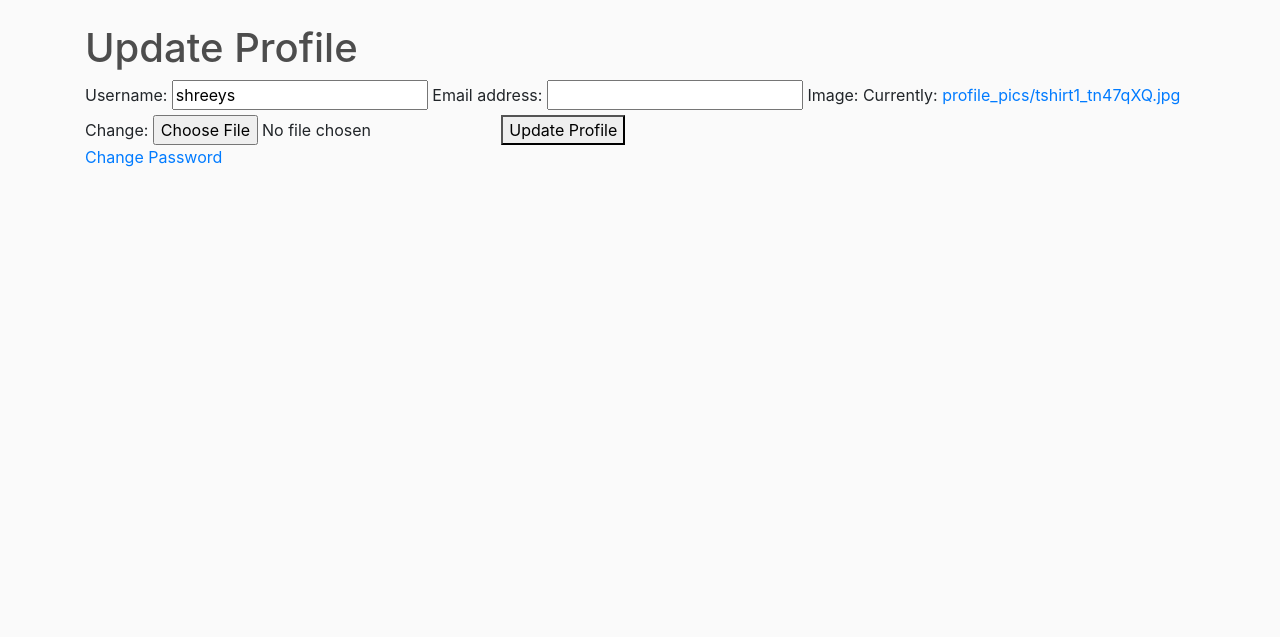
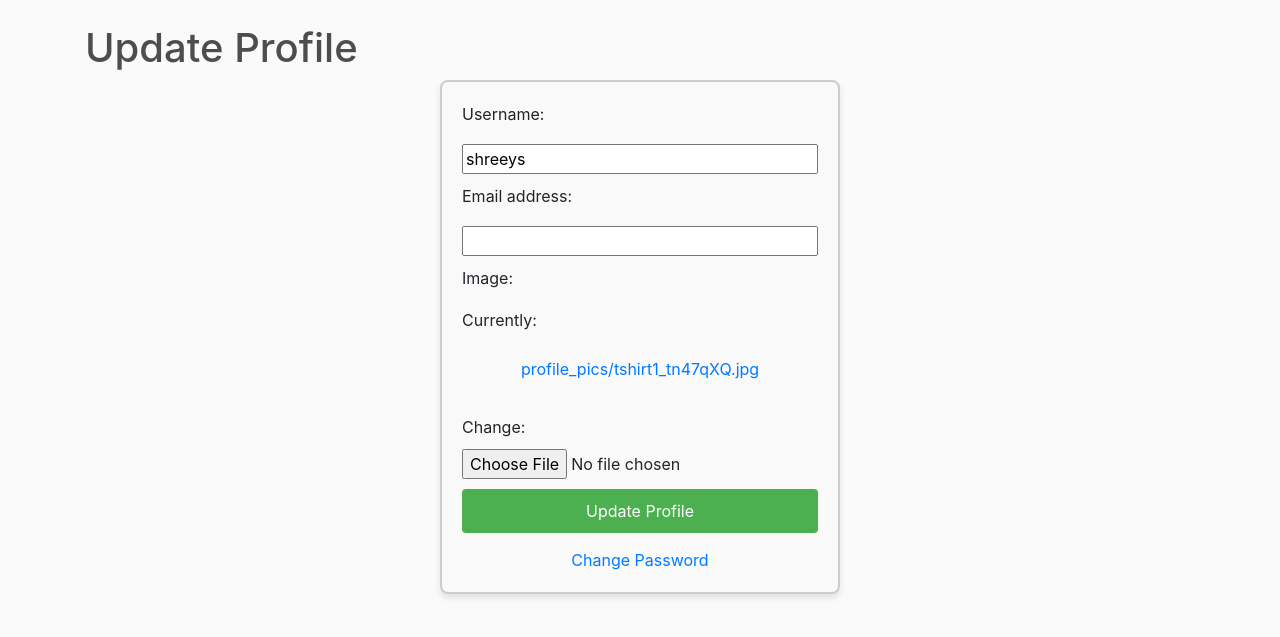
Before and after one commit to shreeya34/ecommerce_project, a Django app: page /profile/ in a window 1280 px wide. Shown: the part 70-707 px from the top of the page. Run offline with Django 3.2, Linux system fonts and the light colour scheme; a user stored in the database is signed in; data comes from the database, SQL or seed files in the repository; both versions use the stored data as it was after the commit; some libraries are stand-ins or nearby versions.

Commit message:
add square box

```diff
--- a/static/css/main.css
+++ b/static/css/main.css
@@ -130,3 +130,93 @@ h1,h2,h3,h4,h5,h6{
     background-color: rgb(74, 230, 74);
     border-color: rgb(77, 221, 77);
 }
+
+.profile-update-box {
+    border: 2px solid #ccc; /* Border color and width */
+    border-radius: 8px; /* Rounded corners */
+    padding: 20px; /* Space inside the box */
+    max-width: 400px; /* Maximum width of the box */
+    margin: 0 auto; /* Center the box */
+    background-color: #f9f9f9; /* Light background color */
+    box-shadow: 0px 4px 6px rgba(0, 0, 0, 0.1); /* Subtle shadow for depth */
+}
+
+.profile-update-box h1 {
+    text-align: center; /* Center the heading */
+    margin-bottom: 20px; /* Space below the heading */
+}
+
+.profile-update-box form {
+    display: flex;
+    flex-direction: column;
+    gap: 10px; /* Space between form elements */
+}
+
+.profile-update-box button {
+    padding: 10px;
+    background-color: #4CAF50; /* Button background color */
+    color: white;
+    border: none;
+    border-radius: 4px;
+    cursor: pointer;
+}
+
+.profile-update-box button:hover {
+    background-color: #45a049; /* Button color on hover */
+}
+
+.profile-update-box a {
+    display: block;
+    margin-top: 15px;
+    text-align: center;
+    color: #007bff; /* Link color */
+}
+
+.profile-update-box a:hover {
+    text-decoration: underline; /* Underline on hover */
+}
+
+.profile-update-box {
+    border: 2px solid #ccc; /* Border color and width */
+    border-radius: 8px; /* Rounded corners */
+    padding: 20px; /* Space inside the box */
+    max-width: 400px; /* Maximum width of the box */
+    margin: 0 auto; /* Center the box */
+    background-color: #f9f9f9; /* Light background color */
+    box-shadow: 0px 4px 6px rgba(0, 0, 0, 0.1); /* Subtle shadow for depth */
+}
+
+.profile-update-box h1 {
+    text-align: center; /* Center the heading */
+    margin-bottom: 20px; /* Space below the heading */
+}
+
+.profile-update-box form {
+    display: flex;
+    flex-direction: column;
+    gap: 10px; /* Space between form elements */
+}
+
+.profile-update-box button {
+    padding: 10px;
+    background-color: #4CAF50; /* Button background color */
+    color: white;
+    border: none;
+    border-radius: 4px;
+    cursor: pointer;
+}
+
+.profile-update-box button:hover {
+    background-color: #45a049; /* Button color on hover */
+}
+
+.profile-update-box a {
+    display: block;
+    margin-top: 15px;
+    text-align: center;
+    color: #007bff; /* Link color */
+}
+
+.profile-update-box a:hover {
+    text-decoration: underline; /* Underline on hover */
+}
--- a/store/templates/store/profile.html
+++ b/store/templates/store/profile.html
@@ -3,6 +3,8 @@
 {% block content %}
 <h1>Update Profile</h1>
 
+<!-- Square Box Container -->
+<div class="profile-update-box">
     <!-- Profile Update Form -->
     <form method="POST" enctype="multipart/form-data">
         {% csrf_token %}
@@ -14,4 +16,5 @@
 
     <!-- Link to change password -->
     <a href="{% url 'change_password' %}">Change Password</a>
+</div>
 {% endblock %}
```
Also changed, not shown: store/templates/store/change_password.html (+15 -7 lines), db.sqlite3. Lines whose indentation alone changed are shown as unchanged.
